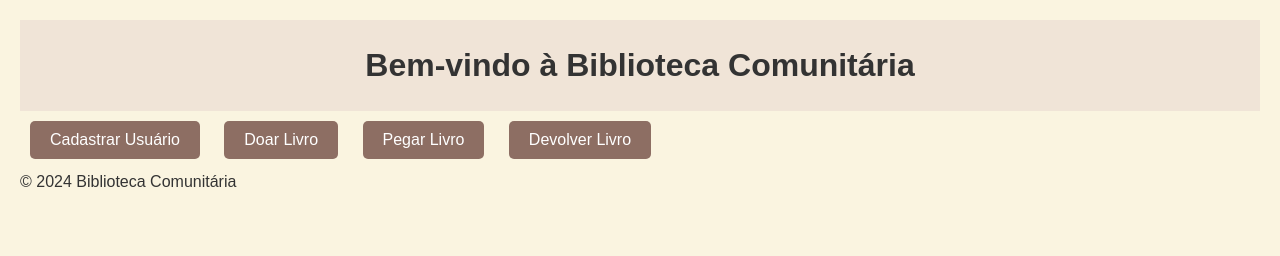
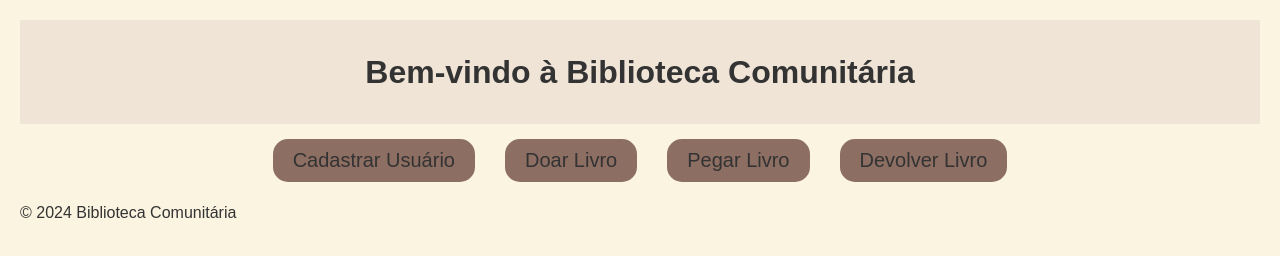
Before and after one commit to byasun/Biblioteca, a website: page frontend/index.html in a window 1280 px wide. Drawn offline with Linux system fonts and the light colour scheme; files that its build step writes are made by us from their sources.

Commit message:
Correção dos erros dos botões

```diff
--- a/frontend/index.html
+++ b/frontend/index.html
@@ -4,7 +4,7 @@
     <meta charset="UTF-8">
     <meta name="viewport" content="width=device-width, initial-scale=1.0">
     <title>Biblioteca Comunitária</title>
-    <link rel="stylesheet" type="text/css" href="frontend/public/css/estilos.css">
+    <link rel="stylesheet" type="text/css" href="/css/styles.css"> <!-- Certifique-se de que o caminho está correto -->
 </head>
 <body>
     <header>
@@ -13,15 +13,24 @@
 
     <nav>
         <div class="menu-botoes">
-            <button onclick="window.location.href='/cadastrarUsuario';">Cadastrar Usuário</button>
-            <button onclick="window.location.href='/cadastrarLivro';">Doar Livro</button>
-            <button onclick="window.location.href='/pegarLivro';">Pegar Livro</button>
-            <button onclick="window.location.href='/devolverLivro';">Devolver Livro</button>
+            <button class="menu-botao" data-url="/cadastrarUsuario">Cadastrar Usuário</button>
+            <button class="menu-botao" data-url="/cadastrarLivro">Doar Livro</button>
+            <button class="menu-botao" data-url="/pegarLivro">Pegar Livro</button>
+            <button class="menu-botao" data-url="/devolverLivro">Devolver Livro</button>
         </div>
     </nav>
 
     <footer>
         <p>&copy; 2024 Biblioteca Comunitária</p>
     </footer>
+
+    <script src="frontend/public/js/scripts.js"></script>
+    <script>
+        document.querySelectorAll('.menu-botao').forEach(button => {
+            button.addEventListener('click', () => {
+                window.location.href = button.getAttribute('data-url');
+            });
+        });
+    </script>
 </body>
 </html>
--- a/frontend/public/css/estilos.css
+++ b/frontend/public/css/styles.css
@@ -3,15 +3,20 @@
     --cor-fundo: #faf4e0;
     --cor-texto: #333;
     --cor-botao: #8d6e63;
-    --cor-botao-hover: #006b34;
-    --cor-botao-secundario: #008542;
+    --cor-botao-hover: #333;
+    --cor-botao-secundario: #6b8e23;
     --cor-botao-secundario-hover: #006f34;
     --cor-header: #f0e4d7;
+    --cor-header-secundario: #9c89b8; /* nova cor para cabeçalho secundário */
     --cor-tabela-header: #008542;
+    --cor-destaque: #d0b49f; /* nova cor para destaque */
     --cor-alerta: #f44336;
     --cor-sucesso: #4CAF50;
     --cor-info: #2196F3;
     --cor-atencao: #ff9800;
+    --cor-botao-acao: #8d6e63; /* nova cor para botões de ação */
+    --cor-botao-principal: #f0a500; /* nova cor para botões principais */
+    --cor-fundo-alternativo: #fff8e1; /* nova cor para fundo alternativo */
 }
 
 /* Reset básico */
@@ -24,7 +29,7 @@
 /* Corpo da página */
 body {
     font-family: Arial, sans-serif;
-    line-height: 1.6;
+    line-height: 2;
     background-color: var(--cor-fundo);
     color: var(--cor-texto);
     padding: 20px;
@@ -45,13 +50,13 @@ header h1 {
 /* Botões */
 button {
     background-color: var(--cor-botao);
-    color: white;
+    color: #f1f1f1;
     border: none;
     padding: 10px 20px;
     cursor: pointer;
-    font-size: 16px;
+    font-size: 20px;
     margin: 10px;
-    border-radius: 5px;
+    border-radius: 15px;
     transition: background-color 0.3s ease;
 }
 
@@ -59,11 +64,17 @@ button:hover {
     background-color: var(--cor-botao-hover);
 }
 
+/* Botões de Ação */
+.menu-botoes button {
+    background-color: var(--cor-botao-acao); /* Botões de ação com nova cor */
+    color: var(--cor-texto);
+}
+
 /* Formulários */
 form {
     max-width: 600px;
     margin: 20px auto;
-    background: #fff;
+    background: var(--cor-fundo-alternativo); /* Fundo alternativo para o formulário */
     padding: 20px;
     border-radius: 8px;
     box-shadow: 0 0 10px rgba(0, 0, 0, 0.1);
@@ -135,6 +146,16 @@ table tr:hover {
     background-color: var(--cor-atencao);
 }
 
+nav .menu-botoes {
+    display: flex;
+    justify-content: center;
+    flex-wrap: wrap;
+}
+
+.menu-botoes button {
+    margin: 15px; /* Adiciona espaçamento entre os botões */
+}
+
 /* Navegação */
 nav ul {
     list-style: none;
```
Also changed, not shown: frontend/cadastrarLivro.html (+15 -1 lines), frontend/cadastrarUsuario.html (+15 -1 lines), frontend/devolverLivro.html (+15 -1 lines), frontend/pegarLivro.html (+15 -1 lines), server.js (+14 -7 lines).
